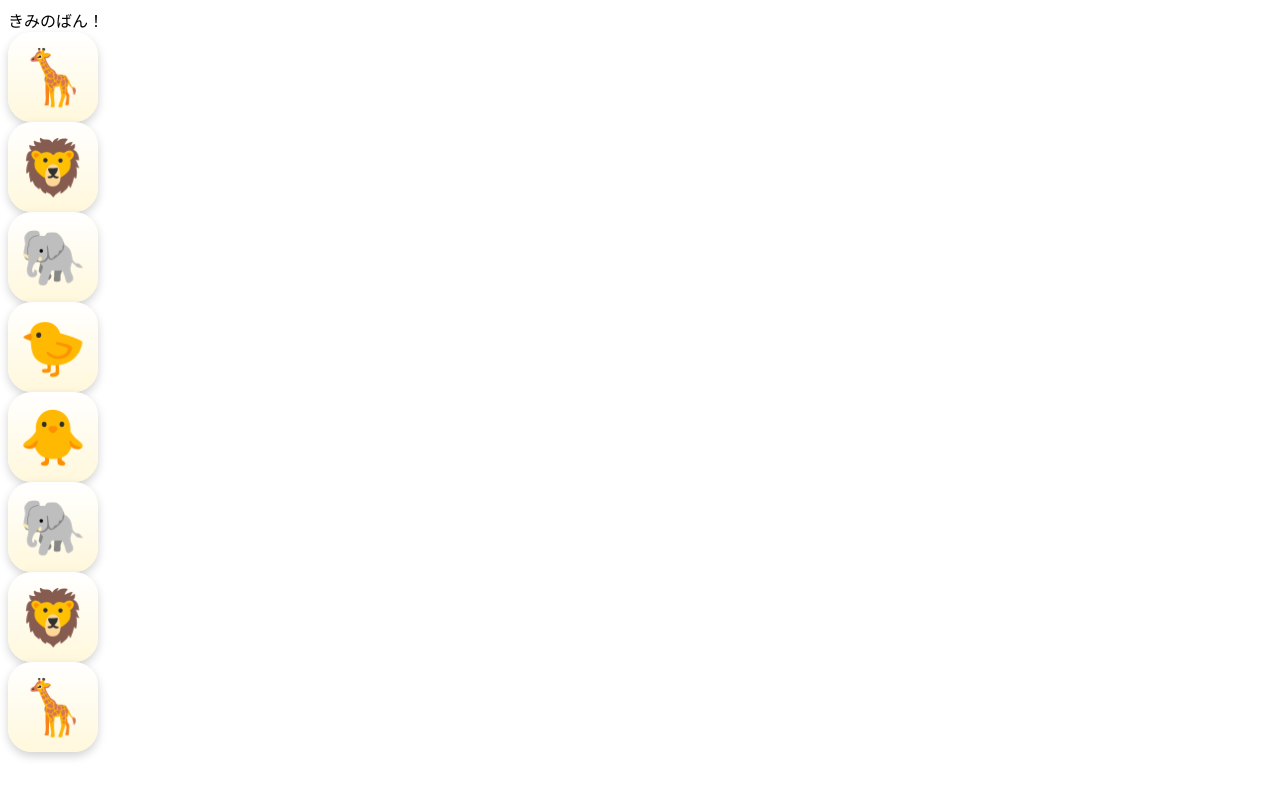
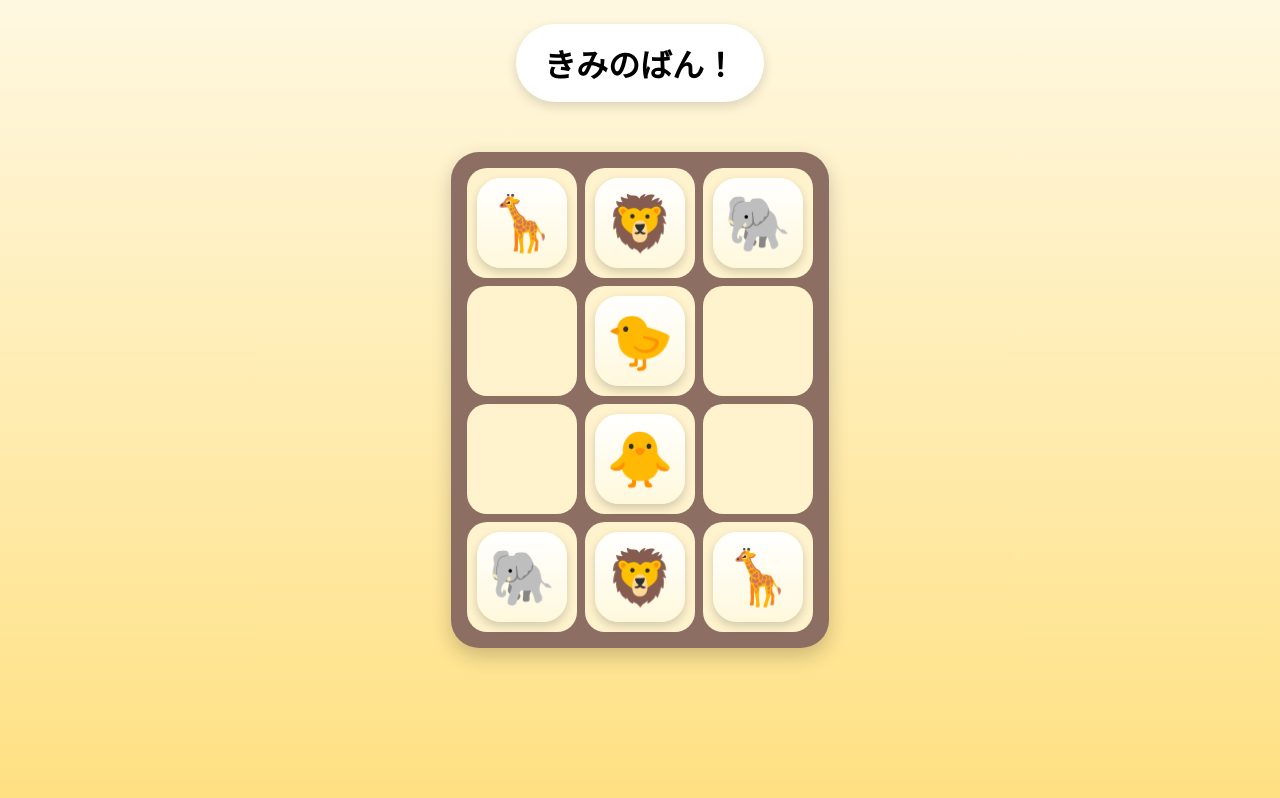
Before and after one commit to ntaokshaiyoa-afk/ivc_shogi, a website built with Vite: page index.html in a window 1280 px wide. Built offline with nearby package versions, Linux system fonts and the light colour scheme.

Commit message:
Update style.css

```diff
--- a/src/style.css
+++ b/src/style.css
@@ -1,3 +1,144 @@
+* {
+  box-sizing: border-box;
+  margin: 0;
+  padding: 0;
+}
+
+body {
+
+  width: 100vw;
+  height: 100vh;
+
+  overflow: hidden;
+
+  background:
+    linear-gradient(
+      to bottom,
+      #fff8e1,
+      #ffe082
+    );
+
+  font-family:
+    sans-serif;
+
+  touch-action: manipulation;
+}
+
+#app {
+
+  width: 100%;
+  height: 100%;
+
+  display: flex;
+  justify-content: center;
+  align-items: center;
+
+  position: relative;
+}
+
+/* =========================
+   HUD
+========================= */
+
+.hud {
+
+  position: fixed;
+
+  top: 24px;
+  left: 50%;
+
+  transform:
+    translateX(-50%);
+
+  background: white;
+
+  padding:
+    16px 28px;
+
+  border-radius: 999px;
+
+  font-size: 32px;
+  font-weight: bold;
+
+  box-shadow:
+    0 4px 12px rgba(0,0,0,0.15);
+
+  z-index: 100;
+}
+
+/* =========================
+   BOARD
+========================= */
+
+.board {
+
+  display: grid;
+
+  grid-template-columns:
+    repeat(3, 110px);
+
+  grid-template-rows:
+    repeat(4, 110px);
+
+  gap: 8px;
+
+  background: #8d6e63;
+
+  padding: 16px;
+
+  border-radius: 28px;
+
+  box-shadow:
+    0 8px 20px rgba(0,0,0,0.2);
+}
+
+.cell {
+
+  width: 110px;
+  height: 110px;
+
+  background: #fff3cd;
+
+  border-radius: 20px;
+
+  display: flex;
+  justify-content: center;
+  align-items: center;
+
+  position: relative;
+}
+
+/* =========================
+   HIGHLIGHT
+========================= */
+
+.cell.highlight {
+
+  background: #aed581;
+
+  animation:
+    pulse 0.8s infinite;
+}
+
+@keyframes pulse {
+
+  0% {
+    transform: scale(1);
+  }
+
+  50% {
+    transform: scale(1.06);
+  }
+
+  100% {
+    transform: scale(1);
+  }
+}
+
+/* =========================
+   PIECE
+========================= */
+
 .piece {
 
   width: 90px;
@@ -20,9 +161,17 @@
 
   user-select: none;
 
+  cursor: pointer;
+
   transition:
     transform 0.15s;
 
   box-shadow:
     0 4px 10px rgba(0,0,0,0.18);
 }
+
+.piece:active {
+
+  transform:
+    scale(0.92);
+}
```
